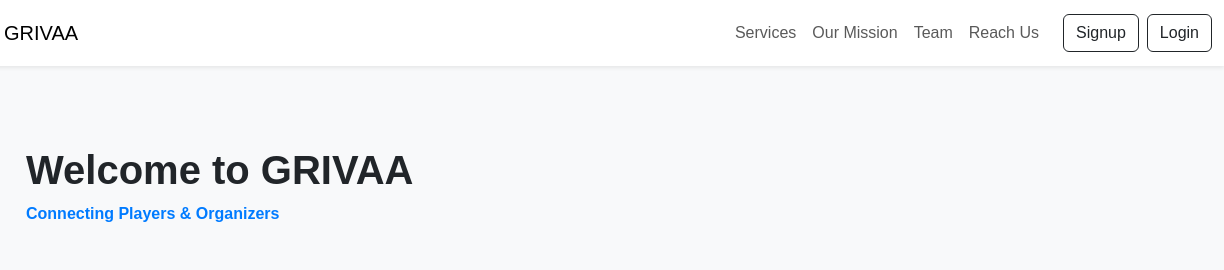
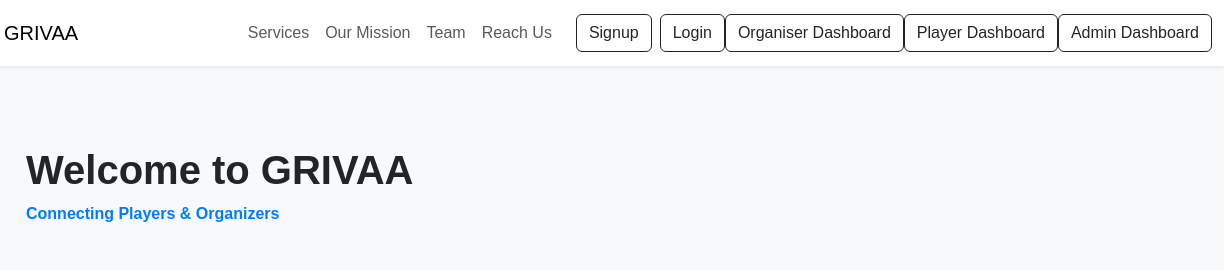
Before and after one commit to DeepakshiKulshrestha/grivaa, a website: page public/index.html in a window 1280 px wide. Shown: the top 270 px of the page, 56-1280 px from the left. Drawn offline with nearby package versions, Linux system fonts and the light colour scheme.

Commit message:
Update index.html

```diff
--- a/public/index.html
+++ b/public/index.html
@@ -122,7 +122,9 @@
       </ul>
       <button class="btn btn-outline-dark ms-3">Signup</button>
       <button class="btn btn-outline-dark ms-2">Login</button>
-    </div>
+        <a href="/dash-organiser.html" class="btn btn-outline-dark">Organiser Dashboard</a>
+     <a href="/dash-player.html" class="btn btn-outline-dark">Player Dashboard</a>
+     <a href="/dash-admin.html" class="btn btn-outline-dark">Admin Dashboard</a></div>
   </div>
 </nav>
 
```
